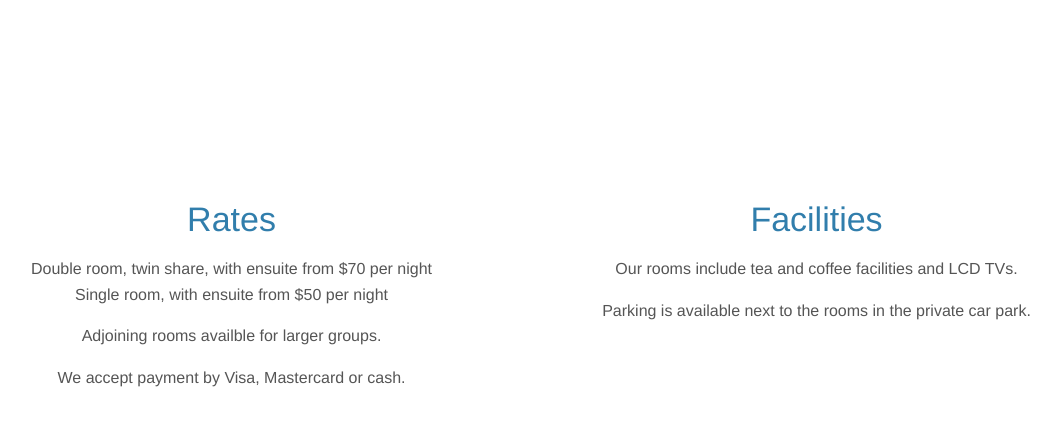
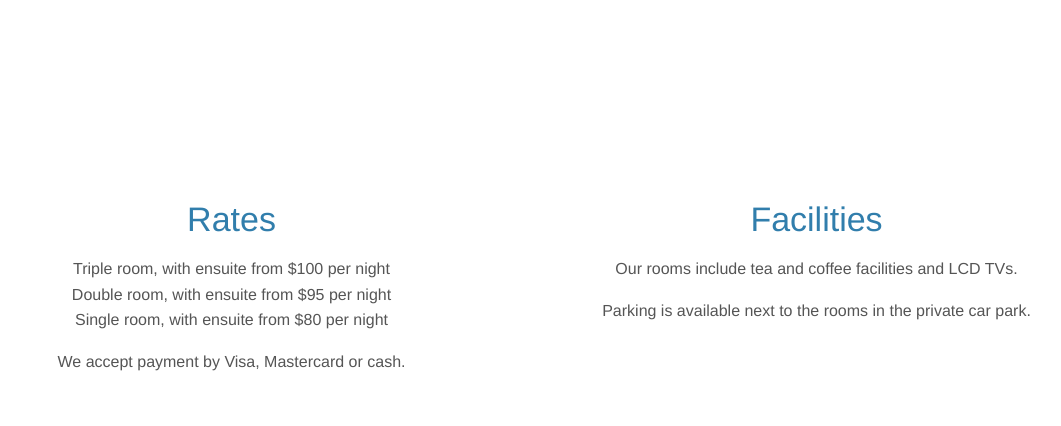
Before and after one commit to GbahTav/GbahTav.github.io, a Jekyll site: the page built from accomodation.html, in a window 1280 px wide and 900 px high, scrolled down 1275 px, cut to the strip 0-486 px from the top of the window. Shown: the top 426 px of the strip, without its empty margins (116-1177 px from the left). Built offline with Jekyll 4.4.1, drawn with Linux system fonts in a browser that asks for light colours.

Commit message:
Update accomodation.html

```diff
--- a/accomodation.html
+++ b/accomodation.html
@@ -21,9 +21,9 @@ background: /img/accomodation.jpg
   <div class="row featurette">
     <div id="rates" class="col-md-6 col-sm-12 text-center">
       <h2>Rates</h2>
-      <p>Double room, twin share, with ensuite from $70 per night<br>
-      Single room, with ensuite from $50 per night</p>
-      <p>Adjoining rooms availble for larger groups.</p>
+      <p>Triple room, with ensuite from $100 per night<br>
+      Double room, with ensuite from $95 per night<br>
+      Single room, with ensuite from $80 per night</p>
       <p>We accept payment by Visa, Mastercard or cash.</p>
     </div>
     <div id="features" class="col-md-6 col-sm-12 text-center">
```
